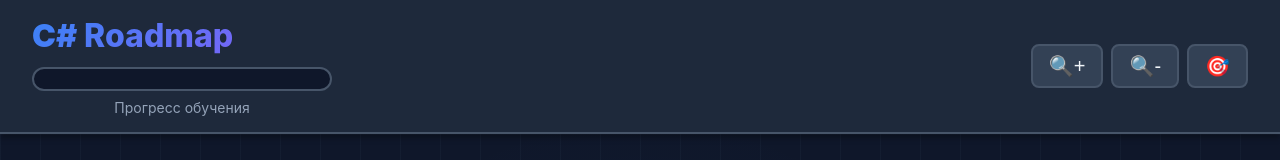
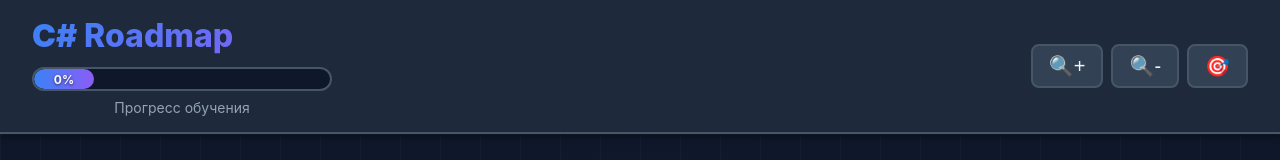
Before and after one commit to Makushun/csharp-roadmap, a React (Vite) app: page / in a window 1280 px wide. Shown: the top 160 px of the page. Built offline with nearby package versions, Linux system fonts and the light colour scheme.

Commit message:
fix: show percentage centered on progress bar

```diff
--- a/src/App.css
+++ b/src/App.css
@@ -58,17 +58,20 @@
   transition: width 0.5s ease;
   border-radius: 10px;
   position: relative;
+  display: flex;
+  align-items: center;
+  justify-content: center;
+  min-width: 60px;
 }
 
 .progress-text {
-  position: absolute;
-  right: 12px;
-  top: 50%;
-  transform: translateY(-50%);
   font-size: 0.75rem;
   font-weight: 700;
   color: white;
-  text-shadow: 0 1px 2px rgba(0, 0, 0, 0.5);
+  text-shadow: 0 1px 3px rgba(0, 0, 0, 0.6);
+  white-space: nowrap;
+  position: relative;
+  z-index: 2;
 }
 
 .progress-label {
--- a/src/App.tsx
+++ b/src/App.tsx
@@ -77,9 +77,7 @@ function App() {
                 className="progress-bar"
                 style={{ width: `${completionPercentage}%` }}
               >
-                {completionPercentage > 0 && (
-                  <span className="progress-text">{completionPercentage}%</span>
-                )}
+                <span className="progress-text">{completionPercentage}%</span>
               </div>
             </div>
             <span className="progress-label">Прогресс обучения</span>
```
Also changed, not shown: 4 other files (tests, documents, lock files or other folders).
